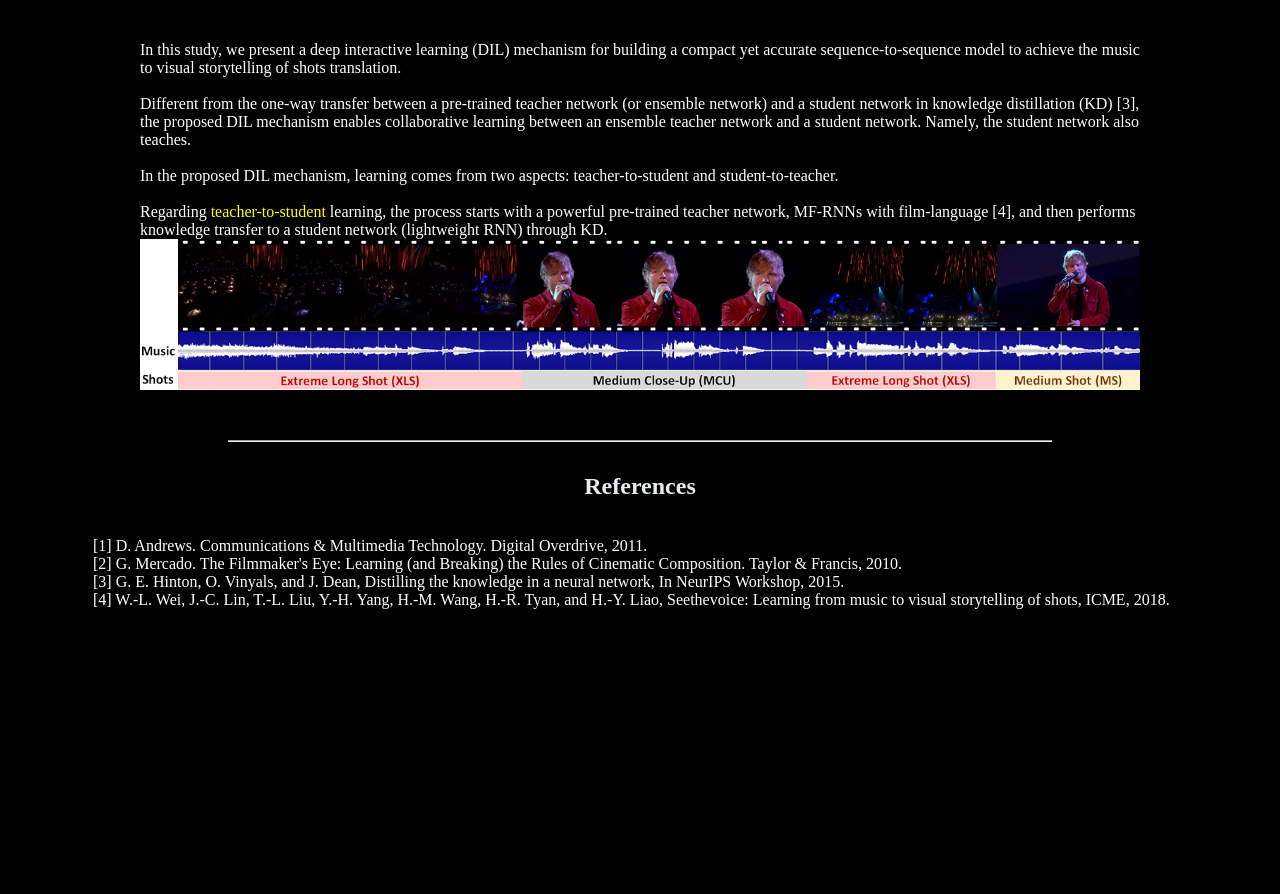
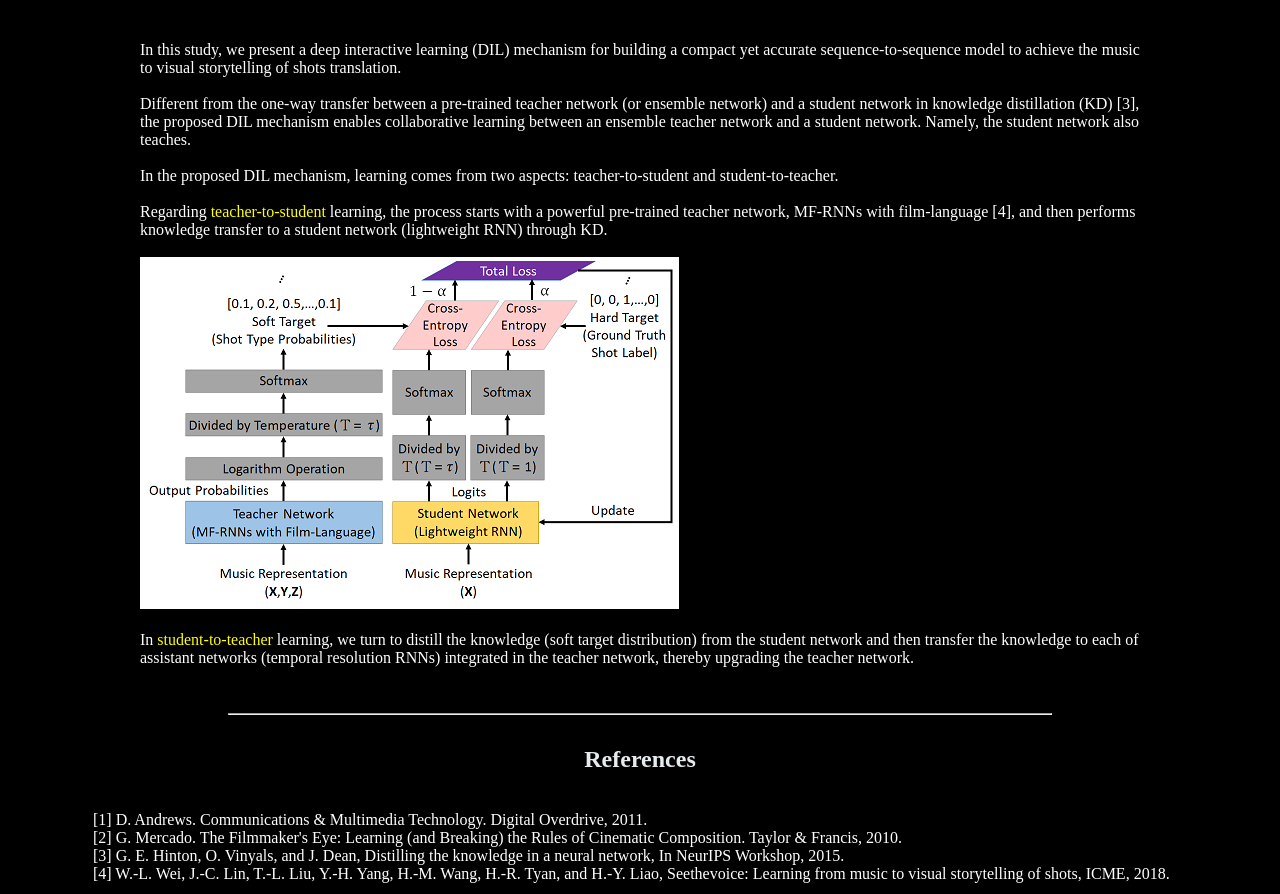
Before and after one commit to MPS-Net/m2vsdil, a plain HTML site: page index.html in a window 1280 px wide. Shown: the part 1115-2009 px from the top of the page. Before the commit the page ends 1735 px from the top, so only its background shows below. Drawn offline with Linux system fonts and the light colour scheme.

Commit message:
Update index.html

```diff
--- a/index.html
+++ b/index.html
@@ -78,7 +78,10 @@
 <br>In the proposed DIL mechanism, learning comes from two aspects: teacher-to-student and student-to-teacher.
 	</br>
 <br>Regarding <font color="yellow">teacher-to-student</font> learning, the process starts with a powerful pre-trained teacher network, MF-RNNs with film-language [4], and then performs knowledge transfer to a student network (lightweight RNN) through KD.</br>
-<img src="storytelling_resize.png"  width="1000">
+<br><img src="KD.png"></br>
+	<br>In <font color="yellow">student-to-teacher</font> learning, we turn to distill the knowledge (soft target distribution) from the student network and then transfer the knowledge to each of assistant networks (temporal resolution RNNs) integrated in the teacher network, thereby upgrading the teacher network.</br>
+
+
 </div>
 
 	<br>
```
